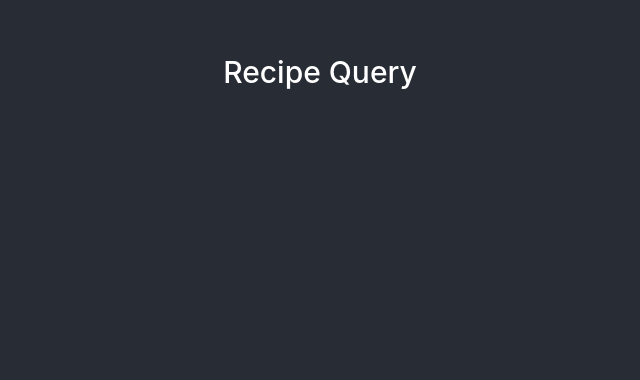
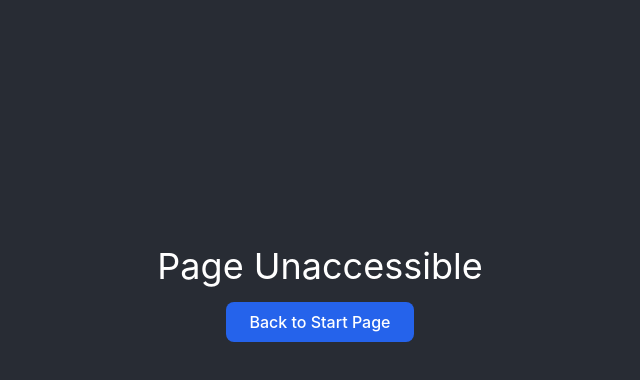
Before and after one commit to t1mzzz/recipe-query, a React (Create React App) app: page /recipe in a window 1280 px wide. Shown: the part 106-486 px from the top of the page, without its empty margins (320-960 px from the left). Built offline with nearby package versions, Linux system fonts and the light colour scheme.

Commit message:
Add check if `RecipePage` is not accessed through form

```diff
--- a/src/pages/RecipePage.tsx
+++ b/src/pages/RecipePage.tsx
@@ -1,13 +1,16 @@
 import React, { ReactElement, useState } from 'react';
-import { useNavigate } from 'react-router-dom';
+import { useNavigate, useLocation } from 'react-router-dom';
 
 /**
  *
  * @returns
  */
 export default function RecipePage(): ReactElement {
+	const location = useLocation();
+
   return (
-    <div className="min-h-screen min-w-screen bg-[#282c34] flex flex-col px-20 py-40 space-y-4">
+		location.state != null
+			? <div className="min-h-screen min-w-screen bg-[#282c34] flex flex-col px-20 py-40 space-y-4">
 					<div className="grid place-items-center">
 						<h2 className="text-3xl font-medium text-white">
 							Recipe Query
@@ -16,5 +19,28 @@ export default function RecipePage(): ReactElement {
 					<div className="grid place-items-center">
 					</div>
 				</div>
+			: <div className="min-h-screen min-w-screen bg-[#282c34] grid place-items-center">
+					<div className="flex flex-col space-y-4 place-items-center">
+						<div className="text-white text-4xl">
+							Page Unaccessible
+						</div>
+						<ButtonToStartPage />
+					</div>
+				</div>
   );
 }
+
+function ButtonToStartPage(): ReactElement {
+	const navigate = useNavigate();
+
+	return (
+		<div
+			className="rounded-lg text-white px-6 py-2 bg-blue-600 hover:bg-blue-700 focus:ring-4 focus:outline-none focus:ring-blue-800 font-medium cursor-pointer grid place-items-center"
+			onClick={() => {
+				navigate('/');
+			}}
+		>
+			Back to Start Page
+		</div>
+	)
+}
```
Lines whose indentation alone changed are shown as unchanged.
